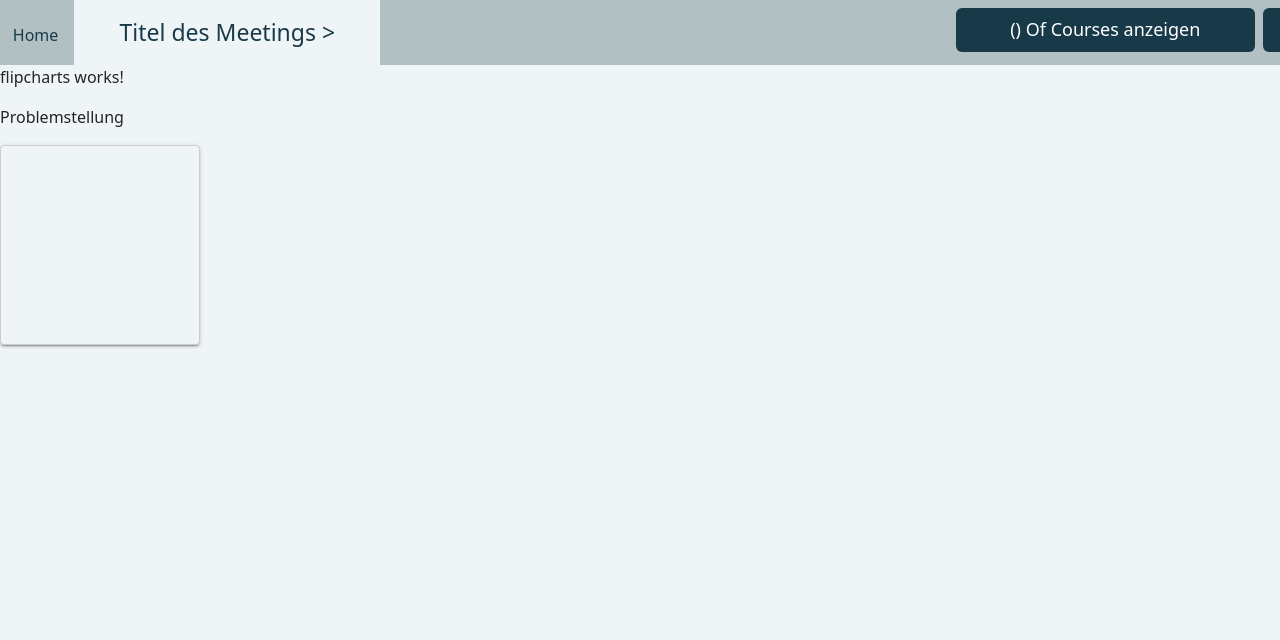
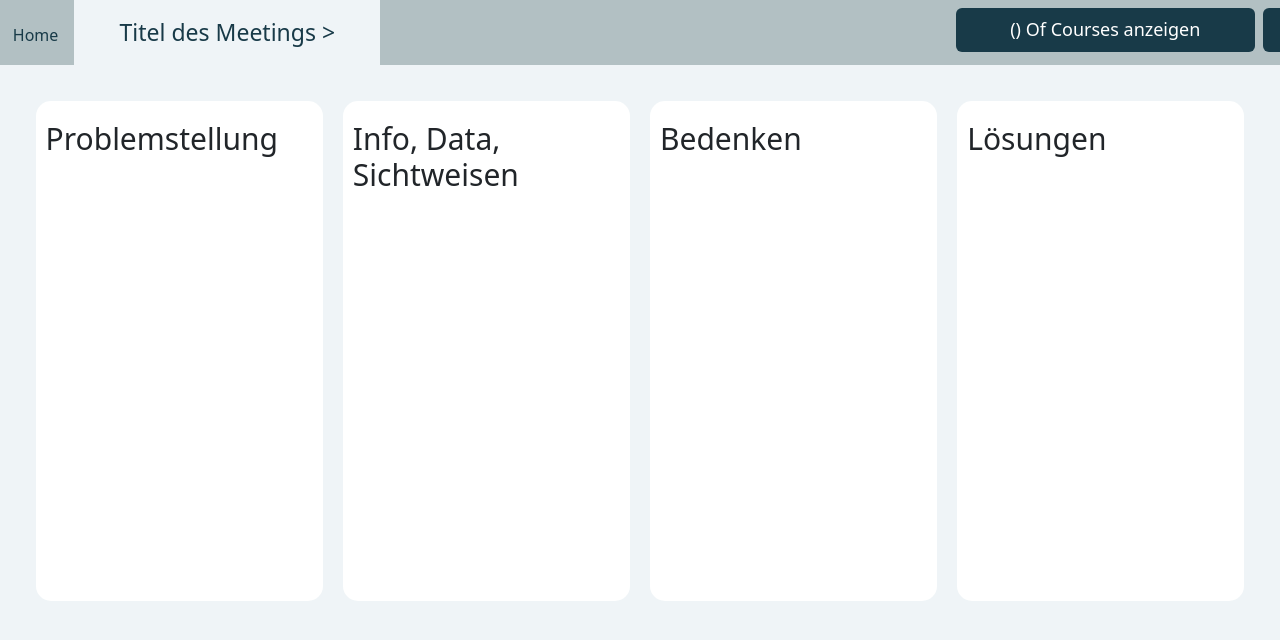
Before and after one commit to Tabipool/Dynamic-Facilitation, an Angular app: page /flipcharts in a window 1280 px wide. Shown: the top 640 px of the page. Built offline with nearby package versions, Linux system fonts and the light colour scheme.

Commit message:
Flipchart

```diff
--- a/src/app/pages/flipcharts/flipcharts.component.html
+++ b/src/app/pages/flipcharts/flipcharts.component.html
@@ -1,12 +1,20 @@
 <div>
-  <p>flipcharts works!</p>
-
-  <div>
-    <p>Problemstellung</p>
-    <div cdkDropListGroup>
-      <div cdkDropList class="charts">
-        <app-item></app-item>
-      </div>
+  <div class="chartview">
+    <div class="chartview__charts">
+      <p>Problemstellung</p>
+      <div cdkDropList></div>
+    </div>
+    <div class="chartview__charts">
+      <p>Info, Data, Sichtweisen</p>
+      <div cdkDropList></div>
+    </div>
+    <div class="chartview__charts">
+      <p>Bedenken</p>
+      <div cdkDropList></div>
+    </div>
+    <div class="chartview__charts">
+      <p>Lösungen</p>
+      <div cdkDropList></div>
     </div>
   </div>
 </div>
--- a/src/app/pages/flipcharts/flipcharts.component.scss
+++ b/src/app/pages/flipcharts/flipcharts.component.scss
@@ -4,8 +4,22 @@ body {
   background-color: c.$main-background;
 }
 
-/*.charts {
-  min-height: 100px;
-  min-width: 100px;
-  background-color: #fff;
-}*/
+.chartview {
+  display: flex;
+  flex-direction: row;
+  padding: 2%;
+
+  &__charts {
+    font-size: 30px;
+    line-height: 36px;
+    font-size: 30px;
+    background-color: #fff;
+    height: 500px;
+    width: 100%;
+    margin: 10px;
+    border-radius: 15px;
+
+    padding: 20px 10px;
+    gap: 15px;
+  }
+}
```
